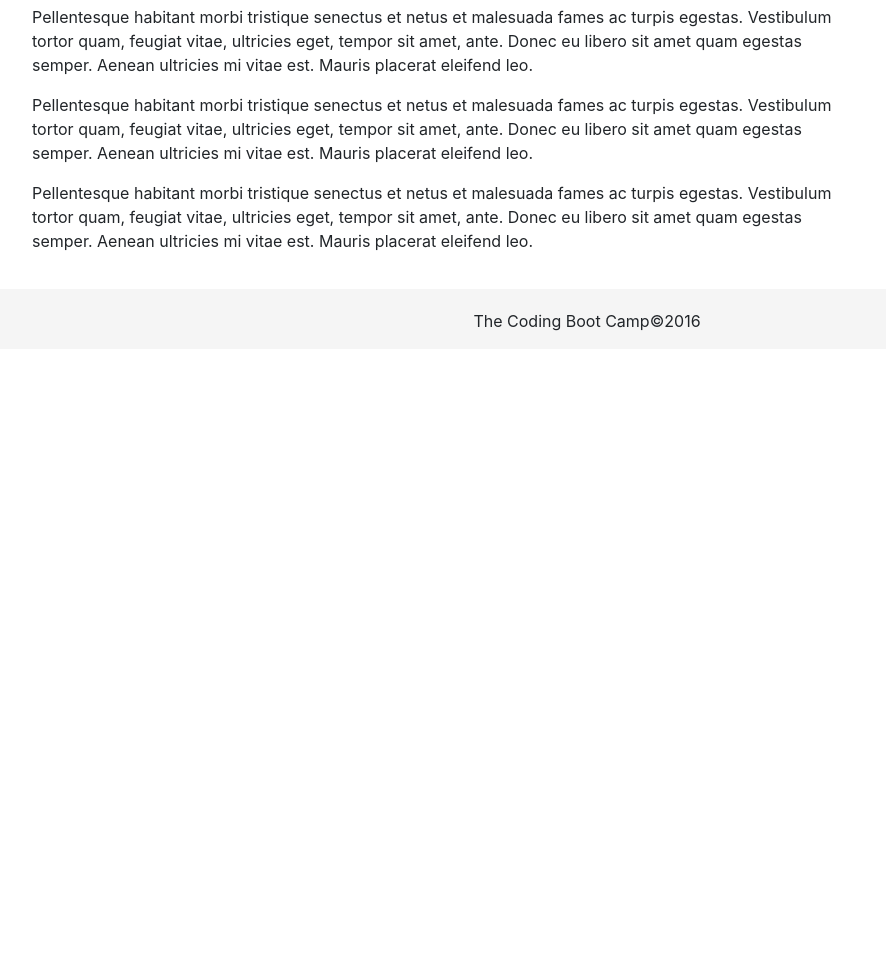
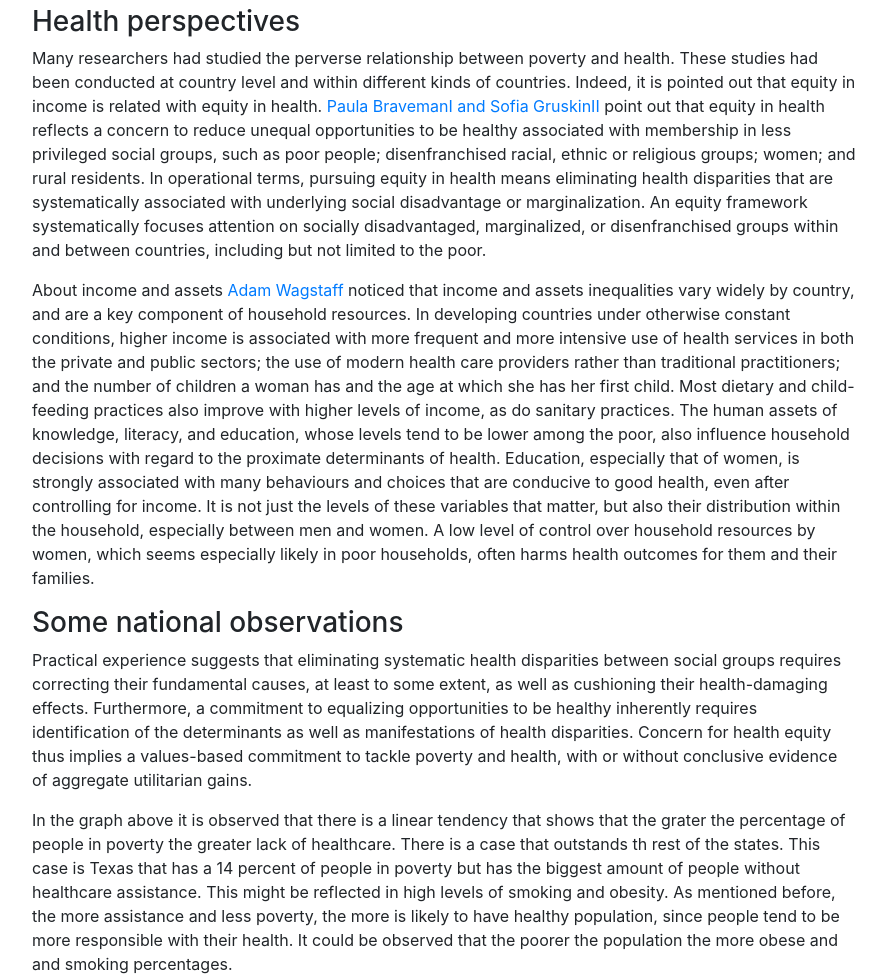
Before and after one commit to Adriana-Avalos-Vargas/D3-challenge, a plain HTML site: page D3_data_journalism/index.html in a window 1280 px wide. Shown: the part 636-1615 px from the top of the page, without its empty margins (53-939 px from the left). Before the commit the page ends 985 px from the top, so only its background shows below. Drawn offline with nearby package versions, Linux system fonts and the light colour scheme.

Commit message:
complete basic challenge

```diff
--- a/D3_data_journalism/assets/js/app.js
+++ b/D3_data_journalism/assets/js/app.js
@@ -90,7 +90,7 @@ var chartGroup = svg.append("g")
 
       var mousemove = function(d) {
       tooltip
-        .html(d.state)
+        .html(`${d.state} <hr>Smoking ${d.smokes}(%)<br>Mean age: ${d.age} years<br>Mean income ${d.income}<br>Obesity ${d.obesity} (%)`)
         .style("left", (d3.mouse(this)[0]+90) + "px") // It is important to put the +90: other wise the tooltip is exactly where the point is an it creates a weird effect
         .style("top", (d3.mouse(this)[1]) + "px")
        }
--- a/D3_data_journalism/index.html
+++ b/D3_data_journalism/index.html
@@ -27,7 +27,47 @@
     <div class="row">
       <div class="col-xs-12  col-md-9">
         <div class="article">
+
           <h2>Correlations Discovered Between Health Risks and Age, Income</h2>
+
+          <h3>Health perspectives</h3>
+          <p>Many researchers had studied the perverse relationship between poverty and health. These studies had been
+          conducted at country level and within different kinds of countries. Indeed, it is pointed out that equity in
+          income is related with equity in health. <a href=" https://www.scielosp.org/article/bwho/2003.v81n7/539-545/" > Paula BravemanI and Sofia GruskinII </a>
+          point out that equity in health reflects a concern to reduce unequal opportunities to be healthy associated
+          with membership in less privileged social groups, such as poor people; disenfranchised racial, ethnic or
+          religious groups; women; and rural residents. In operational terms, pursuing equity in health means eliminating
+          health disparities that are systematically associated with underlying social disadvantage or marginalization.
+          An equity framework systematically focuses attention on socially disadvantaged, marginalized, or disenfranchised
+          groups within and between countries, including but not limited to the poor.</p>
+
+          <p>About income and assets <a href = “https://www.scielosp.org/article/bwho/2002.v80n2/97-105/en/> Adam Wagstaff </a>
+          noticed that income and assets inequalities vary widely by country, and are a key component of household resources.
+          In developing countries under otherwise constant conditions, higher income is associated with more frequent and more
+          intensive use of health services in both the private and public sectors; the use of modern health care providers
+          rather than traditional practitioners; and the number of children a woman has and the age at which she has her first
+          child. Most dietary and child-feeding practices also improve with higher levels of income, as do sanitary practices.
+          The human assets of knowledge, literacy, and education, whose levels tend to be lower among the poor, also influence
+          household decisions with regard to the proximate determinants of health. Education, especially that of women, is
+          strongly associated with many behaviours and choices that are conducive to good health, even after controlling for income.
+          It is not just the levels of these variables that matter, but also their distribution within the household, especially
+          between men and women. A low level of control over household resources by women, which seems especially likely in poor
+          households, often harms health outcomes for them and their families.</p>
+
+          <h3>Some national observations </h3>
+
+          <p>Practical experience suggests that eliminating systematic health disparities between social groups requires correcting their
+          fundamental causes, at least to some extent, as well as cushioning their health-damaging effects. Furthermore, a commitment to
+          equalizing opportunities to be healthy inherently requires identification of the determinants as well as manifestations of
+          health disparities. Concern for health equity thus implies a values-based commitment to tackle poverty and health, with or without
+          conclusive evidence of aggregate utilitarian gains.</p>
+
+          <p>In the graph above it is observed that there is a linear tendency that shows that the grater the percentage of people in poverty
+          the greater lack of healthcare.  There is a case that outstands th rest of the states. This case is Texas that has a 14 percent of people
+          in poverty but has the biggest amount of people without healthcare assistance. This might be reflected in high levels of smoking
+          and obesity. As mentioned before, the more assistance and less poverty, the more is likely to have healthy population, since people
+          tend to be more responsible with their health. It could be observed that the poorer the population the more obese and
+          and smoking percentages.</p>
           <p>Pellentesque habitant morbi tristique senectus et netus et malesuada fames ac turpis egestas. Vestibulum tortor
             quam, feugiat vitae, ultricies eget, tempor sit amet, ante. Donec eu libero sit amet quam egestas semper. Aenean
             ultricies mi vitae est. Mauris placerat eleifend leo.</p>
```
